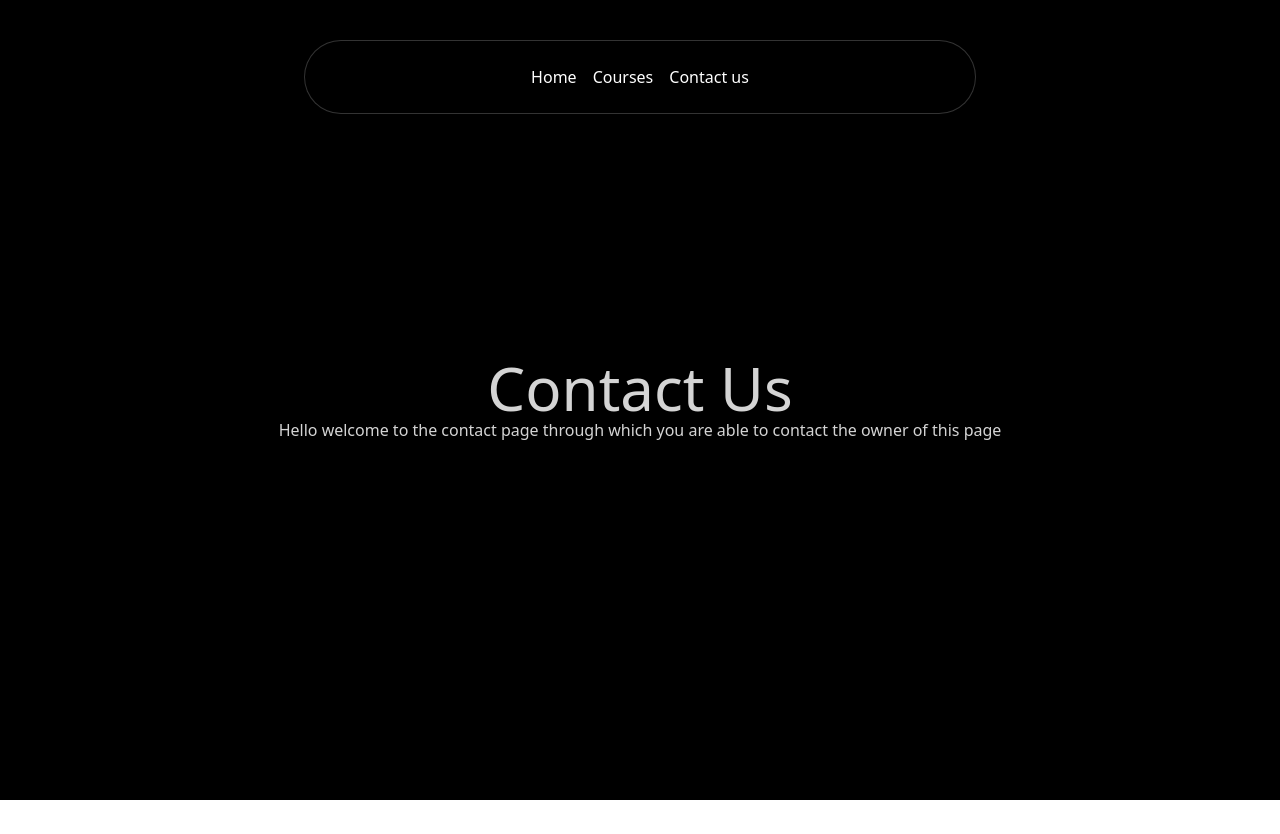
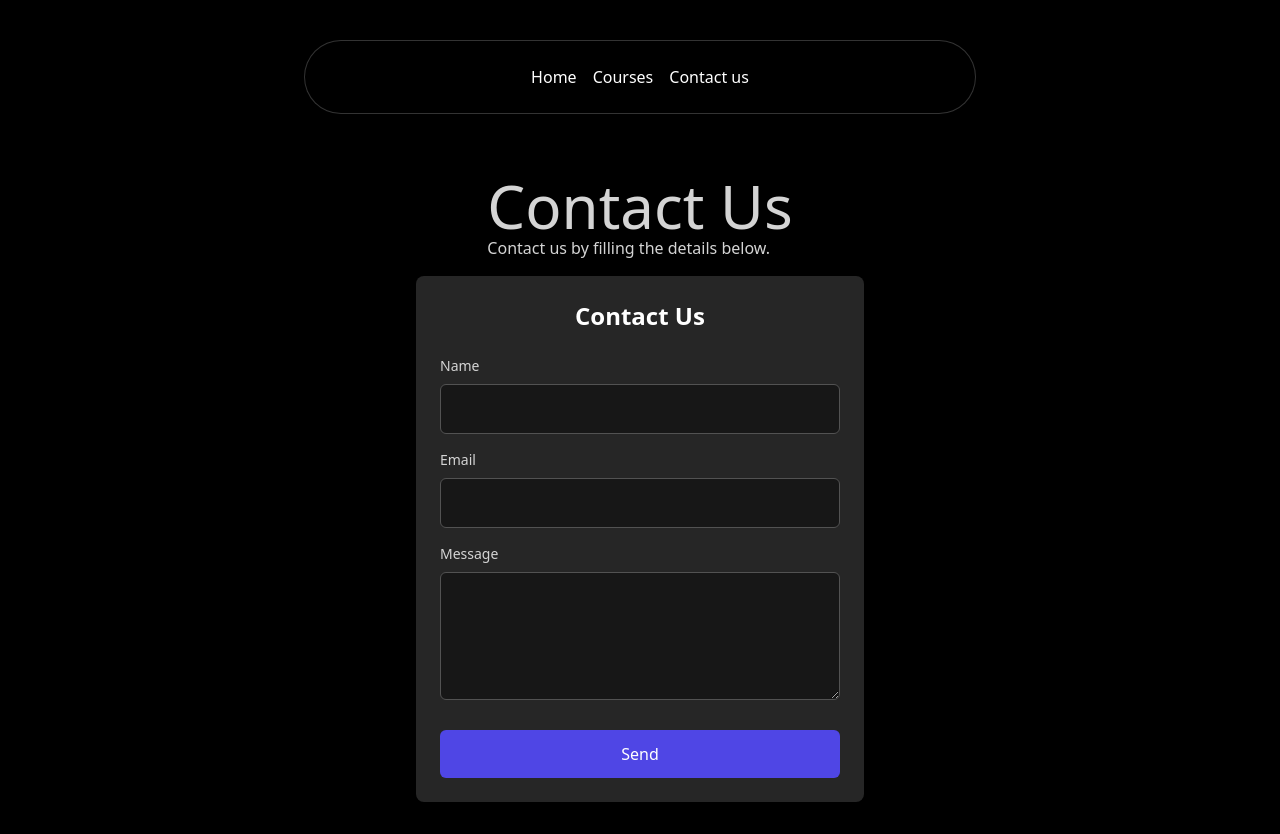
Before and after one commit to brihat2590/Sports-Course-Selling-App, a Next.js app: page /contact in a window 1280 px wide. Before the commit the page ends 800 px from the top, so only its background shows below. Built offline with nearby package versions, Linux system fonts and the light colour scheme.

Commit message:
added emailJs

```diff
--- a/app/contact/page.tsx
+++ b/app/contact/page.tsx
@@ -1,16 +1,24 @@
+import { ContactUs } from '@/components/ContactUs'
 import React from 'react'
 
 function page() {
   return (
-    <div className='h-screen bg-black flex flex-col justify-center items-center'>
-        <div className='flex '>
+    <div className='min-h-screen max-w-full bg-black flex flex-col justify-center items-center p-4 '>
+        <div className='flex flex-col mt-40'>
             <div className=''>
-                <h2 className='text-6xl flex justify-center items-center text-neutral-300 '>Contact Us</h2>
-                <p className='text-neutral-300'>Hello welcome to the contact page through which you are able to contact the owner of this page</p>
+                <h2 className='text-6xl flex justify-center items-center text-neutral-300 mt-'>Contact Us</h2>
+                <p className='text-neutral-300 font-light'>Contact us by filling the details below.</p>
+
+
+
             </div>
 
 
+
         </div>
+        <div className='w-full'>
+                  <ContactUs/>
+            </div>
     </div>
   )
 }
--- /dev/null
+++ b/components/ContactUs.tsx
@@ -0,0 +1,94 @@
+"use client";
+
+import React, { useRef } from "react";
+import emailjs from "@emailjs/browser";
+
+export const ContactUs: React.FC = () => {
+  // Define the type for the form reference
+  const form = useRef<HTMLFormElement | null>(null);
+
+  const sendEmail = (e: React.FormEvent<HTMLFormElement>) => {
+    e.preventDefault();
+
+    if (!form.current) {
+      console.error("Form reference is null.");
+      return;
+    }
+
+    emailjs
+      .sendForm(
+        "service_55pn9hk", // Replace with your EmailJS service ID
+        "template_ugdvar7", // Replace with your EmailJS template ID
+        form.current,
+        "LS5mCNeFJfWpWjZT7" // Replace with your EmailJS public key
+      )
+      .then(
+        () => {
+          console.log("SUCCESS!");
+        },
+        (error) => {
+          console.log("FAILED...", error.text);
+        }
+      );
+  };
+
+  return (
+    <div className="flex flex-col  p-4 justify-center items-center bg-black  outline-none">
+    <form
+      ref={form}
+      onSubmit={sendEmail}
+      className="w-full max-w-md bg-neutral-800 p-6 rounded-lg shadow-lg"
+    >
+      <h2 className="text-2xl font-semibold text-white mb-6 text-center">
+        Contact Us
+      </h2>
+      <div className="mb-4">
+        <label htmlFor="user_name" className="block text-sm font-medium text-neutral-300 mb-2">
+          Name
+        </label>
+        <input
+          type="text"
+          id="user_name"
+          name="from_name"
+          required
+          className="w-full p-3 rounded-md bg-neutral-900 text-white border border-neutral-600 focus:outline-none focus:ring-2 focus:ring-indigo-500"
+        />
+      </div>
+
+      <div className="mb-4">
+        <label htmlFor="user_email" className="block text-sm font-medium text-neutral-300 mb-2">
+          Email
+        </label>
+        <input
+          type="email"
+          id="user_email"
+          name="from_email"
+          required
+          className="w-full p-3 rounded-md bg-neutral-900 text-white border border-neutral-600 focus:outline-none focus:ring-2 focus:ring-indigo-500"
+        />
+      </div>
+
+      <div className="mb-6">
+        <label htmlFor="message" className="block text-sm font-medium text-neutral-300 mb-2">
+          Message
+        </label>
+        <textarea
+          id="message"
+          name="message"
+          required
+          className="w-full p-3 h-32 rounded-md bg-neutral-900 text-white border border-neutral-600 focus:outline-none focus:ring-2 focus:ring-indigo-500"
+        ></textarea>
+      </div>
+
+      <button
+        type="submit"
+        className="w-full py-3 px-4 bg-indigo-600 text-white font-medium rounded-md hover:bg-indigo-500 transition duration-200"
+      >
+        Send
+      </button>
+    </form>
+</div>
+
+
+  );
+};
--- a/components/contact.tsx
+++ /dev/null
@@ -1,49 +0,0 @@
-"use client";
-
-import React, { useRef } from "react";
-import emailjs from "@emailjs/browser";
-
-export const ContactUs: React.FC = () => {
-  // Define the type for the form reference
-  const form = useRef<HTMLFormElement | null>(null);
-
-  const sendEmail = (e: React.FormEvent<HTMLFormElement>) => {
-    e.preventDefault();
-
-    if (!form.current) {
-      console.error("Form reference is null.");
-      return;
-    }
-
-    emailjs
-      .sendForm(
-        "YOUR_SERVICE_ID", // Replace with your EmailJS service ID
-        "YOUR_TEMPLATE_ID", // Replace with your EmailJS template ID
-        form.current,
-        "YOUR_PUBLIC_KEY" // Replace with your EmailJS public key
-      )
-      .then(
-        () => {
-          console.log("SUCCESS!");
-        },
-        (error) => {
-          console.log("FAILED...", error.text);
-        }
-      );
-  };
-
-  return (
-    <form ref={form} onSubmit={sendEmail}>
-      <label htmlFor="user_name">Name</label>
-      <input type="text" id="user_name" name="user_name" required />
-
-      <label htmlFor="user_email">Email</label>
-      <input type="email" id="user_email" name="user_email" required />
-
-      <label htmlFor="message">Message</label>
-      <textarea id="message" name="message" required />
-
-      <button type="submit">Send</button>
-    </form>
-  );
-};
```
